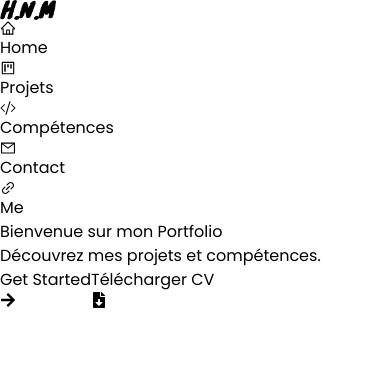
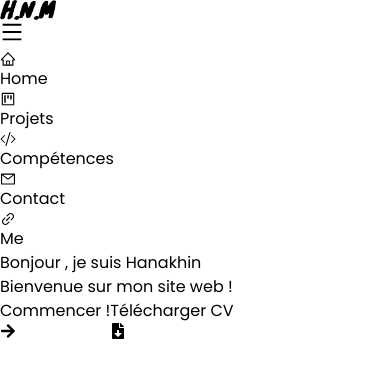
Before and after one commit to Hanakhin/HanakhinWebsite, a React (Vite) app: page / in a window 390 px wide. Shown: the top 378 px of the page. Built offline with nearby package versions, Linux system fonts and the light colour scheme.

Commit message:
added responsive

```diff
--- a/src/components/Home.tsx
+++ b/src/components/Home.tsx
@@ -19,14 +19,14 @@ const Home: React.FC<HomeProps> = ({ onPageChange }) => {
         <section className="flex items-center justify-center h-screen bg-gradient-to-br from-blue-100 to-purple-100 relative overflow-hidden">
             <div className="absolute inset-0 bg-gradient-to-r from-blue-300 via-purple-300 to-pink-300 opacity-30 blur-lg"></div>
             <div className="relative z-10 text-center p-10 bg-white bg-opacity-20 backdrop-blur-lg rounded-xl shadow-lg">
-                <h1 className="text-4xl font-bold mb-4 text-black">Bienvenue sur mon Portfolio</h1>
-                <p className="text-lg mb-8 text-black">Découvrez mes projets et compétences.</p>
+                <h1 className="text-4xl font-bold mb-4 text-black">Bonjour , je suis Hanakhin</h1>
+                <p className="text-lg mb-8 text-black">Bienvenue sur mon site web !</p>
                 <div className="flex flex-col sm:flex-row justify-center space-y-4 sm:space-y-0 sm:space-x-4">
                     <button
                         onClick={() => onPageChange(1)} // Change to the index of the "À propos" page
                         className="bg-white bg-opacity-20 backdrop-filter backdrop-blur-lg text-black px-6 py-3 rounded-full border border-white border-opacity-30 hover:bg-opacity-30 hover:border-opacity-50 transition duration-300 flex items-center justify-center hover:shadow-lg hover:scale-105"
                     >
-                        Get Started
+                        Commencer !
                         <FaArrowRight className="ml-2" />
                     </button>
                     <button
--- a/src/components/Nav.tsx
+++ b/src/components/Nav.tsx
@@ -1,5 +1,5 @@
-import React from 'react';
-import { AiOutlineHome, AiOutlineUser, AiOutlineProject, AiOutlineMail,AiOutlineLink } from 'react-icons/ai';
+import React, { useState } from 'react';
+import { AiOutlineHome, AiOutlineUser, AiOutlineProject, AiOutlineMail, AiOutlineLink, AiOutlineMenu, AiOutlineClose } from 'react-icons/ai';
 import { BsCodeSlash } from 'react-icons/bs';
 
 interface NavProps {
@@ -9,6 +9,8 @@ interface NavProps {
 }
 
 const Nav: React.FC<NavProps> = ({ pages, onPageChange, currentPage }) => {
+    const [isMenuOpen, setIsMenuOpen] = useState(false);
+
     const getIcon = (page: string) => {
         switch (page.toLowerCase()) {
             case 'home':
@@ -28,11 +30,27 @@ const Nav: React.FC<NavProps> = ({ pages, onPageChange, currentPage }) => {
         }
     };
 
+    const toggleMenu = () => {
+        setIsMenuOpen(!isMenuOpen);
+    };
+
+    const handlePageChange = (index: number) => {
+        onPageChange(index);
+        setIsMenuOpen(false);
+    };
+
     return (
         <header className="glass fixed w-full p-4 z-50 bg-white bg-opacity-20 backdrop-blur-lg shadow-lg">
             <nav className="container mx-auto flex justify-between items-center">
                 <img src="/Logo/logo.png" alt="logo" height="56px" width="56px" className="mr-2"/>
-                <ul className="flex space-x-4">
+
+                {/* Menu hamburger pour mobile */}
+                <button className="lg:hidden text-gray-800" onClick={toggleMenu}>
+                    {isMenuOpen ? <AiOutlineClose size={24} /> : <AiOutlineMenu size={24} />}
+                </button>
+
+                {/* Menu pour desktop */}
+                <ul className="hidden lg:flex space-x-4">
                     {pages.map((page, index) => (
                         <li key={index}>
                             <button
@@ -46,6 +64,25 @@ const Nav: React.FC<NavProps> = ({ pages, onPageChange, currentPage }) => {
                     ))}
                 </ul>
             </nav>
+
+            {/* Menu déroulant pour mobile */}
+            {isMenuOpen && (
+                <div className="lg:hidden">
+                    <ul className="mt-4 space-y-2">
+                        {pages.map((page, index) => (
+                            <li key={index}>
+                                <button
+                                    onClick={() => handlePageChange(index)}
+                                    className={`w-full text-left text-gray-800 hover:text-gray-600 flex items-center p-2 ${currentPage === index ? 'font-bold bg-gray-100' : ''}`}
+                                >
+                                    {getIcon(page)}
+                                    {page}
+                                </button>
+                            </li>
+                        ))}
+                    </ul>
+                </div>
+            )}
         </header>
     );
 }
--- a/src/components/Projects.tsx
+++ b/src/components/Projects.tsx
@@ -18,6 +18,7 @@ const projectsData: Project[] = [
 
 const ProjectsSection: React.FC = () => {
     return (
+        <section id="projects" className="py-20">
         <div className="container mx-auto">
             <h2 className="text-3xl font-bold mb-8 text-center text-black">Mes Projets</h2>
             <div className="grid grid-cols-1 md:grid-cols-2 lg:grid-cols-3 gap-8">
@@ -29,6 +30,7 @@ const ProjectsSection: React.FC = () => {
                 ))}
             </div>
         </div>
+        </section>
     );
 };
 
```
